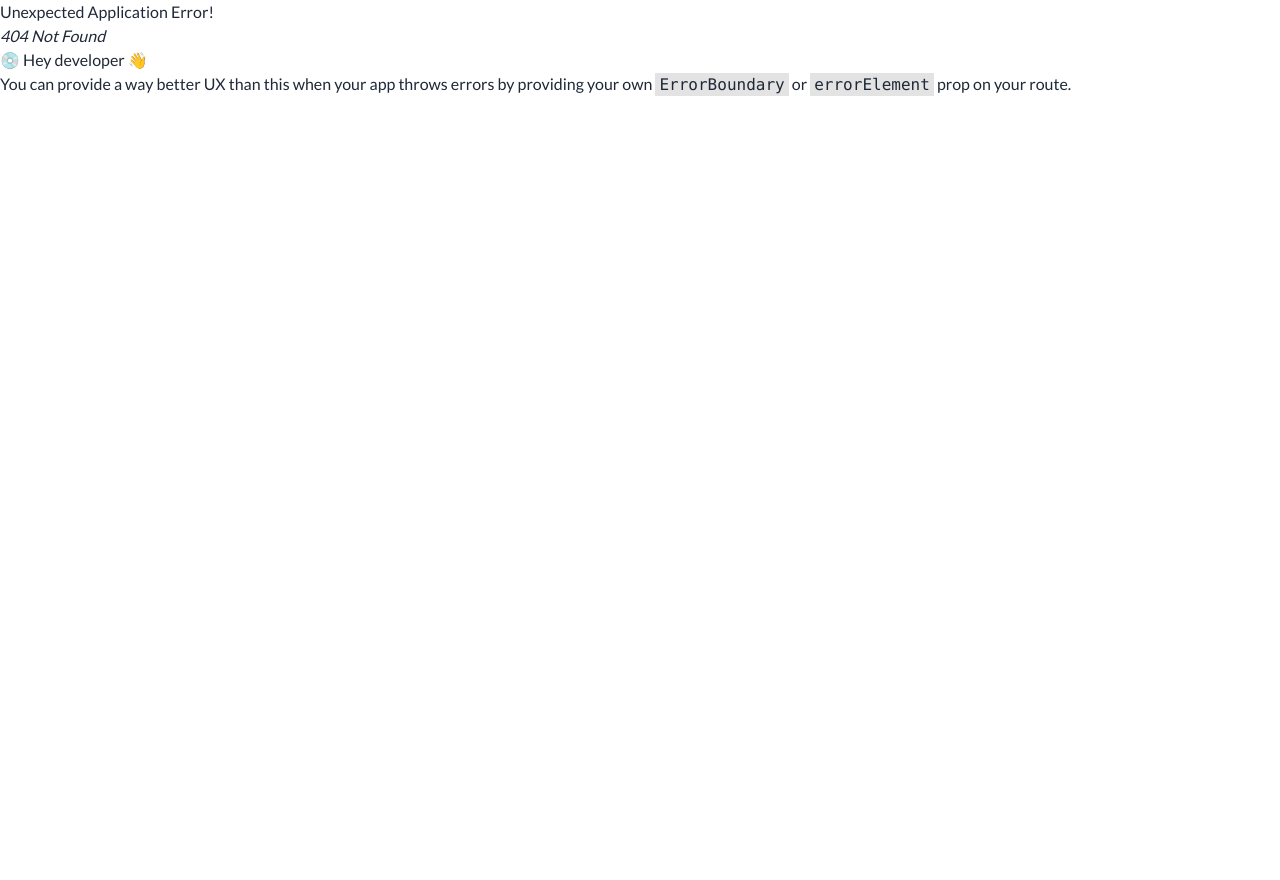
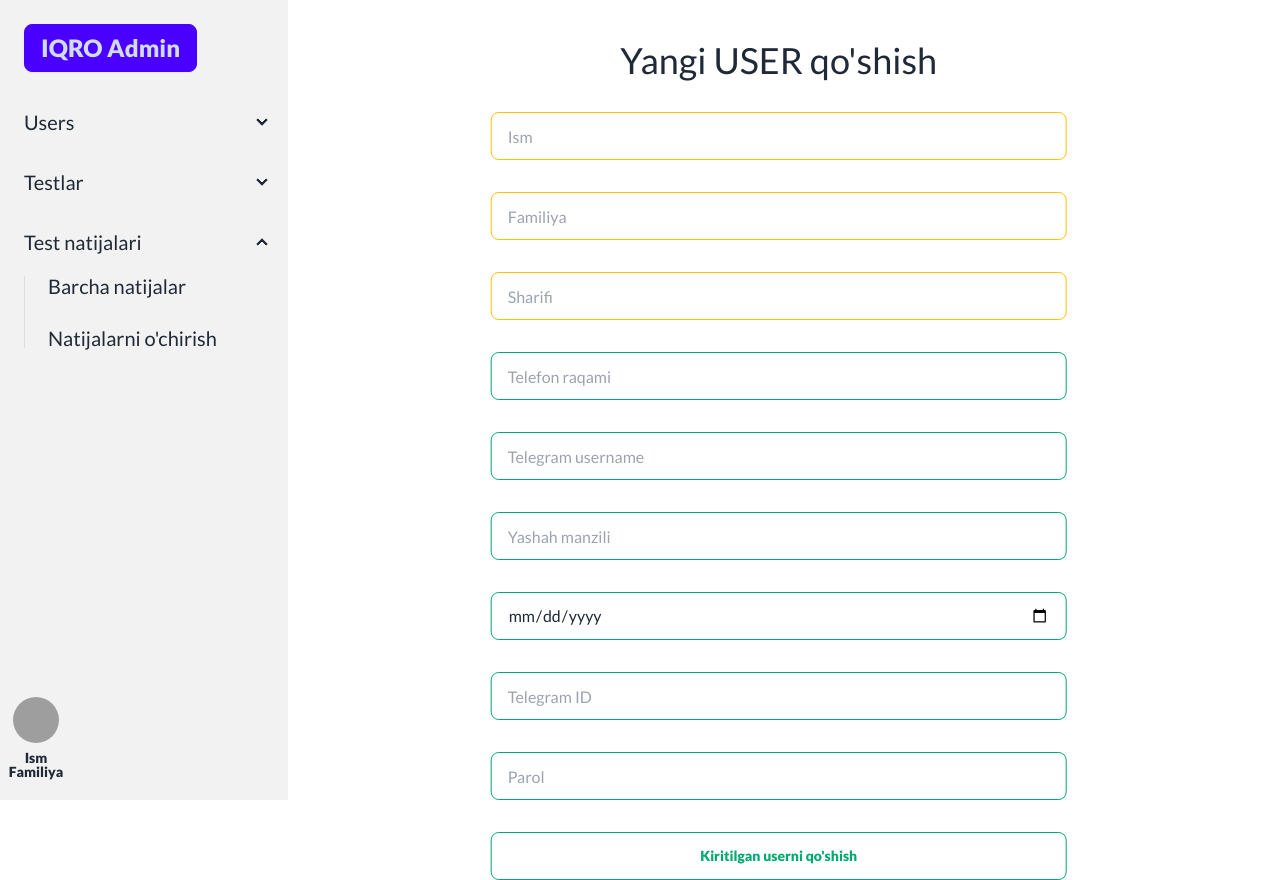
Before and after one commit to MAQSADBEK77/Tibbiy-sorovnoma, a React (Vite) app: page /adduser in a window 1280 px wide. Before the commit this address had no page. Before the commit the page ends 800 px from the top, so only its background shows below. Built offline with nearby package versions, Linux system fonts and the light colour scheme; grey boxes are pictures that could not be loaded.

Commit message:
Project new add from Page AddUser.jsx

```diff
--- a/src/App.jsx
+++ b/src/App.jsx
@@ -13,6 +13,7 @@ import Home from "./pages/Home";
 import AddTest from "./pages/AddTest";
 import Users from './pages/Users'
 import AllTest from "./pages/AllTest";
+import AddUser from "./pages/AddUser";
 function App() {
   const routes = createBrowserRouter(
     createRoutesFromElements(
@@ -21,6 +22,7 @@ function App() {
         <Route path="addtest" element={<AddTest />} />{" "}
         <Route path="alltest" element={<AllTest />} /> <Route path="addtest" element={<AddTest />} />
         <Route path="users" element={<Users />} />
+        <Route path="adduser" element={<AddUser />} />
       </Route>
     )
   );
--- a/src/components/Header.jsx
+++ b/src/components/Header.jsx
@@ -12,10 +12,7 @@ function Header() {
                 <NavLink to="/users">Statistika</NavLink>
               </li>
               <li>
-                <a>O'chirish</a>
-              </li>
-              <li>
-                <a>Qo'shish</a>
+                <NavLink to="/adduser">Qo'shish</NavLink>
               </li>
             </ul>
           </details>
@@ -42,9 +39,6 @@ function Header() {
                 <NavLink to="/">Barcha natijalar</NavLink>
               </li>
               <li>
-                <a>Natijalar qo'shish</a>
-              </li>
-              <li>
                 <a>Natijalarni o'chirish</a>
               </li>
             </ul>
--- /dev/null
+++ b/src/pages/AddUser.jsx
@@ -0,0 +1,132 @@
+import { useState } from "react";
+import { useFetch } from "../hooks/useFetch";
+function AddUser() {
+  const [name, setName] = useState(null);
+  const [LastName, setLastName] = useState(null);
+  const [MiddleName, setMiddleName] = useState(null);
+  const [phone_number, setPhone_number] = useState(null);
+  const [tg_username, setTg_username] = useState(null);
+  const [location, setLocation] = useState(null);
+  const [brithday, setBrithday] = useState(null);
+  const [id, setId] = useState(null);
+  const [password, setPassword] = useState(null);
+  function submitForm(e) {
+    e.preventDefault();
+    const quizArray = {
+      roll: "string",
+      name,
+      last_name: LastName,
+      middle_name: MiddleName,
+      phone_number: 0,
+      tg_id: id,
+      tall: 0,
+      weight: 0,
+      region: location,
+      city: "",
+      village: "",
+      home_number: 0,
+      birth_day: brithday,
+      username: tg_username,
+      password,
+    };
+    const { postGetData } = useFetch(
+      "https://tibbiy-sorovnomaa.onrender.com/question/add",
+      "POST",
+      quizArray
+    );
+    console.log(postGetData);
+  }
+  return (
+    <div className="max-w-xl m-auto flex flex-col gap-y-8">
+      <h1 className="text-4xl text-center mt-10">Yangi USER qo'shish</h1>
+      <form onSubmit={(e) => submitForm(e)} className="flex flex-col gap-y-8">
+        <input
+          onChange={(e) => {
+            setName(e.target.value);
+          }}
+          required
+          type="text"
+          placeholder="Ism"
+          className="input input-bordered input-warning w-full"
+        />{" "}
+        <input
+          onChange={(e) => {
+            setLastName(e.target.value);
+          }}
+          required
+          type="text"
+          placeholder="Familiya"
+          className="input input-bordered input-warning w-full"
+        />{" "}
+        <input
+          onChange={(e) => {
+            setMiddleName(e.target.value);
+          }}
+          required
+          type="text"
+          placeholder="Sharifi"
+          className="input input-bordered input-warning w-full"
+        />
+        <input
+          onChange={(e) => {
+            setPhone_number(e.target.value);
+          }}
+          required
+          type="number"
+          placeholder="Telefon raqami"
+          className="input input-bordered input-success w-full"
+        />
+        <input
+          onChange={(e) => {
+            setTg_username(e.target.value);
+          }}
+          required
+          type="text"
+          placeholder="Telegram username"
+          className="input input-bordered input-success w-full"
+        />
+        <input
+          onChange={(e) => {
+            setLocation(e.target.value);
+          }}
+          required
+          type="text"
+          placeholder="Yashah manzili"
+          className="input input-bordered input-success w-full"
+        />{" "}
+        <input
+          onChange={(e) => {
+            setBrithday(e.target.value);
+          }}
+          required
+          type="date"
+          placeholder="Tug'ilgan kun"
+          className="input input-bordered input-success w-full"
+        />{" "}
+        <input
+          onChange={(e) => {
+            setId(e.target.value);
+          }}
+          required
+          type="number"
+          placeholder="Telegram ID"
+          className="input input-bordered input-success w-full"
+        />{" "}
+        <input
+          onChange={(e) => {
+            setId(e.target.value);
+          }}
+          required
+          type="password"
+          placeholder="Parol"
+          className="input input-bordered input-success w-full"
+        />
+        <button className="btn btn-outline btn-success">
+          Kiritilgan userni qo'shish
+        </button>
+      </form>
+    </div>
+  );
+}
+
+export default AddUser;
--- a/src/pages/Users.jsx
+++ b/src/pages/Users.jsx
@@ -13,6 +13,7 @@ function Users() {
             <tr>
               <th></th>
               <td>Ism Familiya sharifi</td>
+              <td>Telefon raqami</td>
               <td>Telegram username</td>
               <td>Yashah manzili</td>
               <td>Tug'ilgan kun</td>
@@ -26,9 +27,10 @@ function Users() {
                 return (
                   <tr key={user.id}>
                     <th>{user.id}</th>
-                    <td >
+                    <td>
                       {user.last_name} {user.name} {user.middle_name}
                     </td>
+                    <td>{user.phone_number}</td>
                     <td>{user.username}</td>
                     <td>
                       {user.region} {user.village} {user.city}
@@ -36,6 +38,14 @@ function Users() {
                     <td>{user.birth_day}</td>
                     <td>{user.tg_id}</td>
                     <th>{user.id}</th>
+                    <div className="flex gap-2">
+                      <button className="btn btn-primary btn-sm text-sm">
+                        EDIT
+                      </button>{" "}
+                      <button className="btn btn-error btn-sm text-sm">
+                        DELETE
+                      </button>
+                    </div>
                   </tr>
                 );
               })}
@@ -44,6 +54,7 @@ function Users() {
             <tr>
               <th></th>
               <td>Ism Familiya sharifi</td>
+              <td>Telefon raqami</td>
               <td>Telegram username</td>
               <td>Yashah manzili</td>
               <td>Tug'ilgan kun</td>
```
